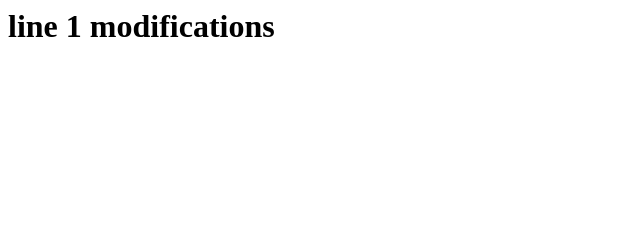
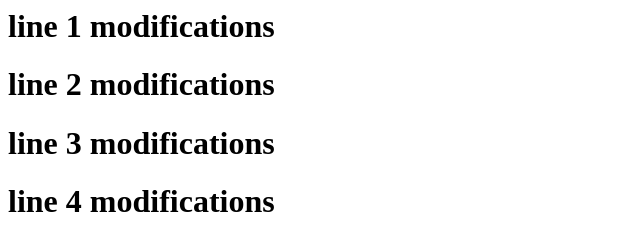
Before and after one commit to BalaKrishnanrdj/rebase, a plain HTML site: page index.html in a window 1280 px wide. Shown: the whole page, without its empty margins (0-640 px from the left). Drawn offline with Linux system fonts and the light colour scheme.

Commit message:
4 lines modified commits combined

```diff
--- a/index.html
+++ b/index.html
@@ -1 +1,4 @@
 <h1>line 1 modifications</h1>
+<h1>line 2 modifications</h1>
+<h1>line 3 modifications</h1>
+<h1>line 4 modifications</h1>
```
